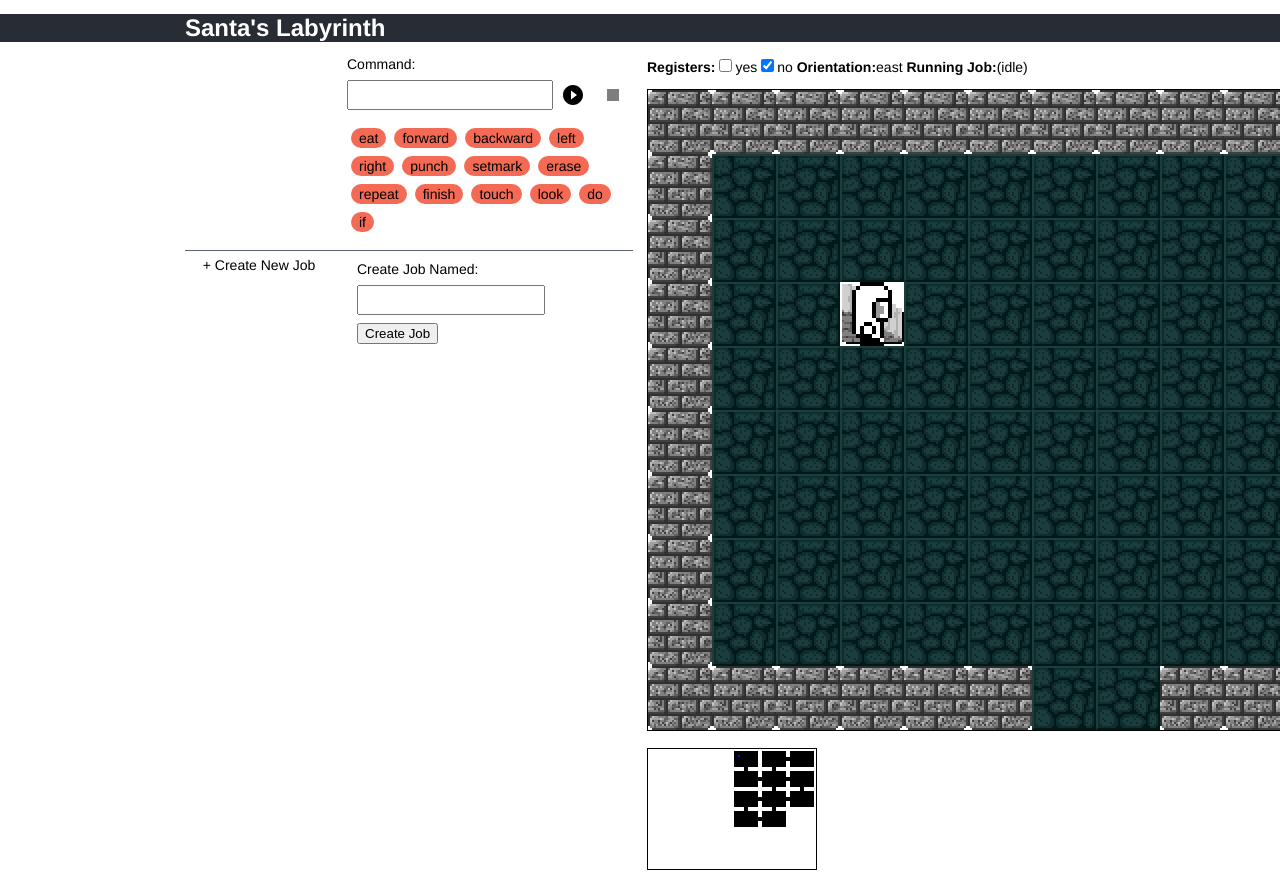
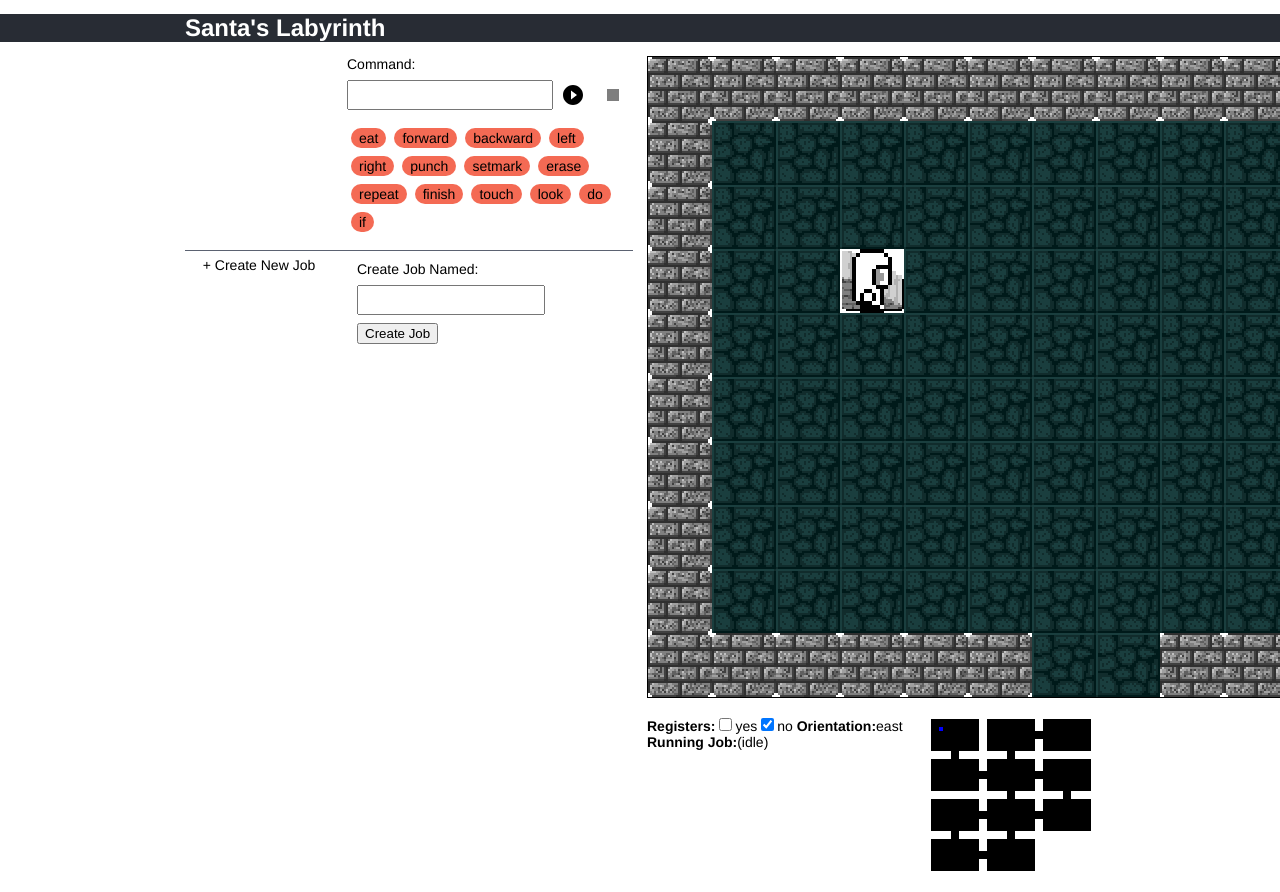
Before and after one commit to joeatwork/santas-labyrinth, a React (Create React App) app: page / in a window 1280 px wide. Shown: the top 892 px of the page. Built offline with nearby package versions, Linux system fonts and the light colour scheme.

Commit message:
tiny tweaks to design

```diff
--- a/src/App.tsx
+++ b/src/App.tsx
@@ -8,7 +8,6 @@ import { Actions } from "./state/actions";
 import { Controls } from "./components/Controls";
 import { RobotStatus } from "./components/RobotStatus";
 import { GameScreen } from "./components/GameScreen";
-import { GameMap } from "./components/GameMap";
 
 import "./App.css";
 
@@ -34,9 +33,8 @@ function App() {
               <Controls />
             </div>
             <div className="App-feedback">
+              <GameScreen />
               <RobotStatus />
-              <GameScreen />
-              <GameMap />
             </div>
           </div>
         </main>
--- a/src/components/GameMap.tsx
+++ b/src/components/GameMap.tsx
@@ -4,15 +4,16 @@ import { connect } from "react-redux";
 import { AllState } from "../state/states";
 import { Terrain, Tile, passable } from "../levels/terrain";
 
-const mapScale = 2; // Each tile is a mapScale x mapScale block
-
-function drawMap(terrain: Terrain, ctx: CanvasRenderingContext2D) {
-  const iHeight = terrain.furniture.length * mapScale;
-  const iWidth =
-    Math.max(...terrain.furniture.map(row => row.length)) * mapScale;
+function drawMap(
+  mapScale: number,
+  furniture: Tile[][],
+  ctx: CanvasRenderingContext2D
+) {
+  const iHeight = furniture.length * mapScale;
+  const iWidth = Math.max(...furniture.map(row => row.length)) * mapScale;
   const image = ctx.createImageData(iWidth, iHeight);
 
-  terrain.furniture.forEach((row, tileY) => {
+  furniture.forEach((row, tileY) => {
     row.forEach((tile, tileX) => {
       if (!passable(tile)) {
         return;
@@ -44,10 +45,37 @@ function drawMap(terrain: Terrain, ctx: CanvasRenderingContext2D) {
   ctx.putImageData(image, 0, 0);
 }
 
+function stripTerrain(furniture: Tile[][]): Tile[][] {
+  const renderRows = furniture
+    .map(row => row.some(t => t !== Tile.nothing))
+    .map((p, i) => ({ p, i }))
+    .filter(({ p }) => p)
+    .map(({ i }) => i);
+
+  const renderCols = furniture
+    .reduce((mask, row) => {
+      return row.map((t, i) => mask[i] || t !== Tile.nothing);
+    }, [])
+    .map((p, i) => ({ p, i }))
+    .filter(({ p }) => p)
+    .map(({ i }) => i);
+
+  const lowY = Math.min(...renderRows);
+  const lowX = Math.min(...renderCols);
+  const highY = Math.max(...renderRows);
+  const highX = Math.max(...renderCols);
+
+  return furniture.slice(lowY, highY + 1).map(r => r.slice(lowX, highX + 1));
+}
+
 export const GameMap = connect((state: AllState) => ({
   terrain: state.game.terrain
-}))(({ terrain }: { terrain: Terrain }) => {
+}))(({ width, terrain }: { width: number; terrain: Terrain }) => {
   const canvasRef = React.useRef<HTMLCanvasElement>(null);
+  const stripped = stripTerrain(terrain.furniture);
+
+  const tileCount = Math.max(...stripped.map(row => row.length));
+  const mapScale = Math.floor(width / tileCount) || 1;
 
   React.useEffect(() => {
     const canvas = canvasRef.current;
@@ -57,19 +85,17 @@ export const GameMap = connect((state: AllState) => ({
 
     const ctx = canvas.getContext("2d")!;
     ctx.save();
-    drawMap(terrain, ctx);
+    drawMap(mapScale, stripped, ctx);
     ctx.restore();
-  }, [terrain]);
+  }, [mapScale, stripped]);
 
-  const lheight = terrain.furniture.length;
-  const lwidth = Math.max(...terrain.furniture.map(row => row.length));
+  const lheight = stripped.length;
   return (
     <div id="game_map">
       <canvas
-        width={lwidth * mapScale}
+        width={tileCount * mapScale}
         height={lheight * mapScale}
         ref={canvasRef}
-        style={{ border: "1px solid black" }}
       />
     </div>
   );
--- a/src/components/RobotStatus.css
+++ b/src/components/RobotStatus.css
@@ -1,5 +1,7 @@
 .RobotStatus-container {
   margin: var(--default-spacing) 0;
+  display: grid;
+  grid-template-columns: [facts] 1fr [map] 168px;
 }
 
 .RobotStatus-label,
--- a/src/components/RobotStatus.tsx
+++ b/src/components/RobotStatus.tsx
@@ -1,11 +1,11 @@
 import _ from "lodash";
-
 import React from "react";
 import { connect } from "react-redux";
 
 import { AllState } from "../state/states";
 import { Processor } from "../robot/processor";
 import { Actor, hero } from "../levels/levelstate";
+import { GameMap } from "../components/GameMap";
 
 import "./RobotStatus.css";
 
@@ -21,6 +21,7 @@ export const RobotStatus = connect((s: AllState) => ({
   const frame = cpu.stack.length > 0 && cpu.stack[cpu.stack.length - 1];
   return (
     <div className="RobotStatus-container">
+      <div className="RobotStatus-facts">
         <div className="RobotStatus-label">Registers:</div>
         <div className="RobotStatus-registers">
           {_.toPairs(cpu.registers).map(([name, state]) => {
@@ -42,5 +43,10 @@ export const RobotStatus = connect((s: AllState) => ({
           {frame ? frame.jobname : "(idle)"}
         </div>
       </div>
+      {/* /RobotStatus-facts */}
+      <div className="RobotStatus-map">
+        <GameMap width={168} />
+      </div>
+    </div>
   );
 });
```
Also changed, not shown: 1 other file (tests, documents, lock files or other folders). Lines whose indentation alone changed are shown as unchanged.
